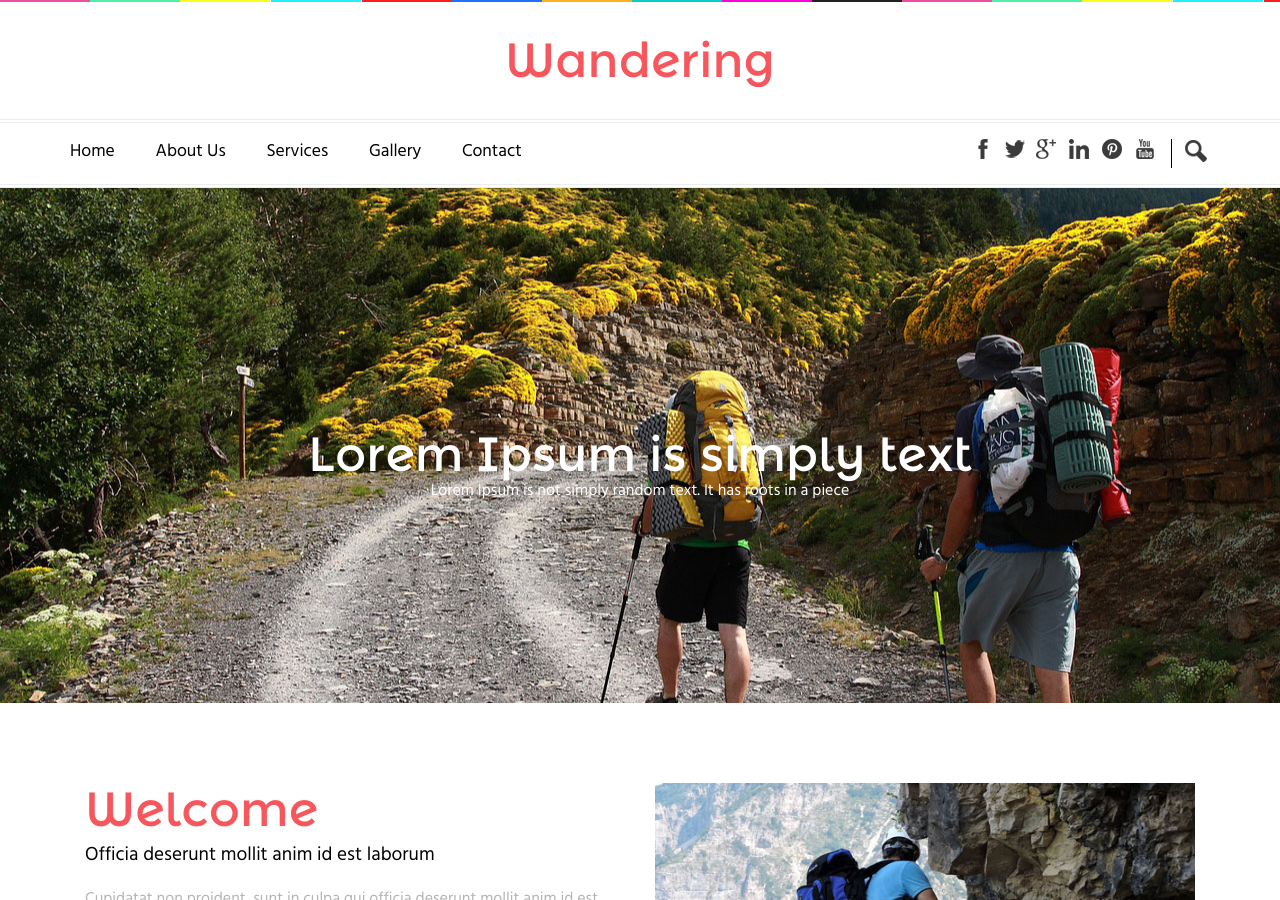
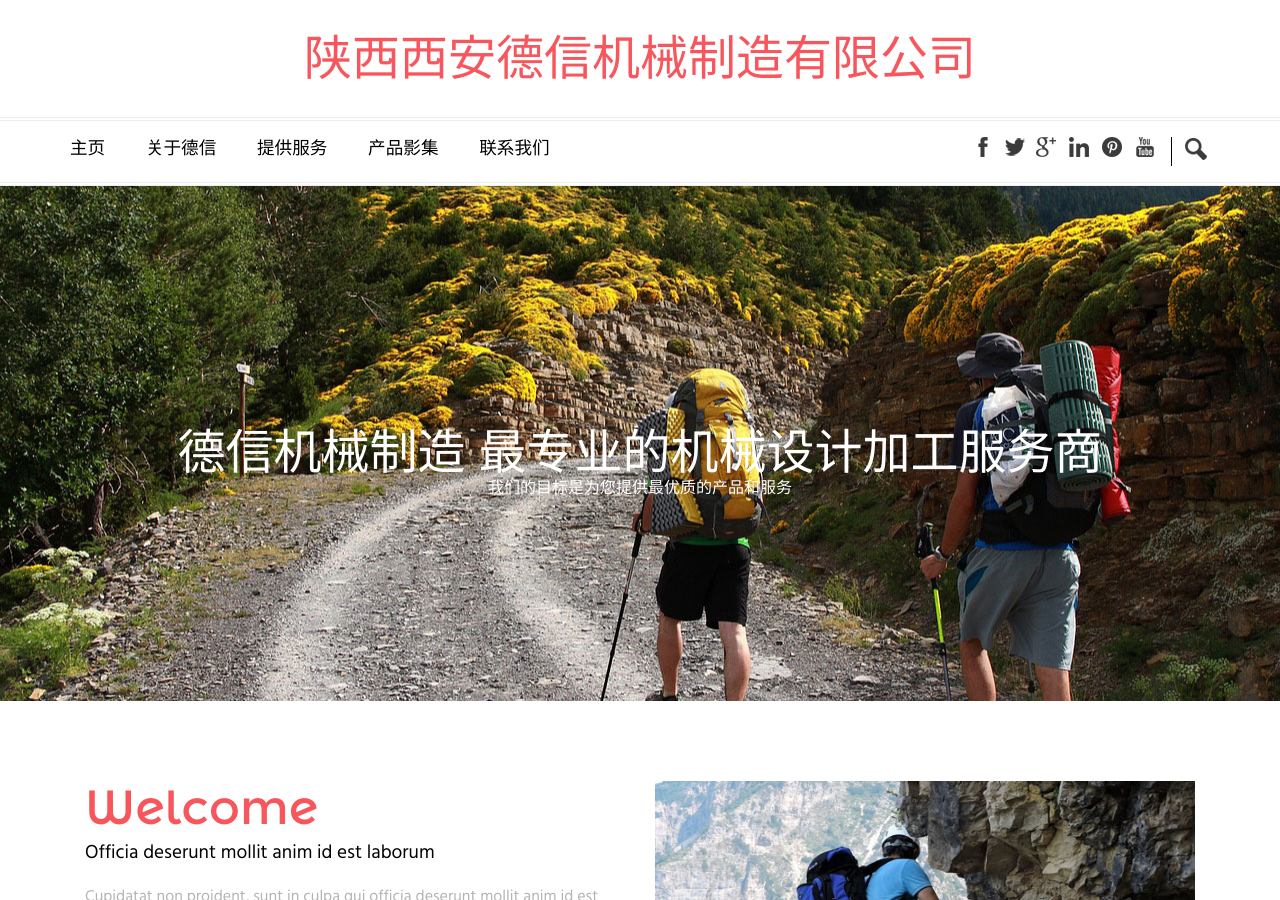
Before and after one commit to dexinjixie/dexinjixie.github.io, a Jekyll site: the page index.html, which Jekyll copies as it is, in a window 1280 px wide and 900 px high. Built offline with Jekyll 4.4.1, drawn with Linux system fonts in a browser that asks for light colours.

Commit message:
localization to zh

```diff
--- a/index.html
+++ b/index.html
@@ -28,14 +28,11 @@ Smartphone Compatible web template, free webdesigns for Nokia, Samsung, LG, Sony
 </head>
 <body>
 <!--header start here-->
-<div class="header-strip">
-
-</div>
 <div class="header">
 	<div class="container">
 		<div class="header-main">
 			  <div class="logo">
-			  	<h1><a href="index.html">Wandering</a></h1>
+			  	<h1><a href="index.html">陕西西安德信机械制造有限公司</a></h1>
 			  </div>
         </div>
 	</div>
@@ -46,11 +43,11 @@ Smartphone Compatible web template, free webdesigns for Nokia, Samsung, LG, Sony
 		 <div class="top-nav">
 		 	 <span class="menu"> <img src="images/icon.png" alt=""/></span>
 			<ul class="res">
-				<li><a href="index.html" class="active">Home</a></li>
-				<li><a class="scroll" href="#about">About Us</a></li>
-				<li><a class="scroll" href="#services">Services</a></li>
-				<li><a class="scroll" href="#gallery">Gallery</a></li>
-				<li><a class="scroll" href="#contact">Contact</a></li>
+				<li><a href="index.html" class="active">主页</a></li>
+				<li><a class="scroll" href="#about">关于德信</a></li>
+				<li><a class="scroll" href="#services">提供服务</a></li>
+				<li><a class="scroll" href="#gallery">产品影集</a></li>
+				<li><a class="scroll" href="#contact">联系我们</a></li>
 
 			</ul>
 			<!--script-->
@@ -105,8 +102,8 @@ Smartphone Compatible web template, free webdesigns for Nokia, Samsung, LG, Sony
 <div class="banner">
 	<div class="container">
 		<div class="banner-main">
-			<h2>Lorem Ipsum is simply text</h2>
-			<p>Lorem Ipsum is not simply random text. It has roots in a piece</p>
+			<h2>德信机械制造 最专业的机械设计加工服务商</h2>
+			<p>我们的目标是为您提供最优质的产品和服务</p>
 		</div>
 	</div>
 </div>
```
Also changed, not shown: pictures/CASTROL_MACHINERY_Reliable_and_Innovative_Experts.jpg (added), pictures/datang.jpg (added), pictures/datang2.jpeg (added), pictures/get-blog-image.jpeg (added).
